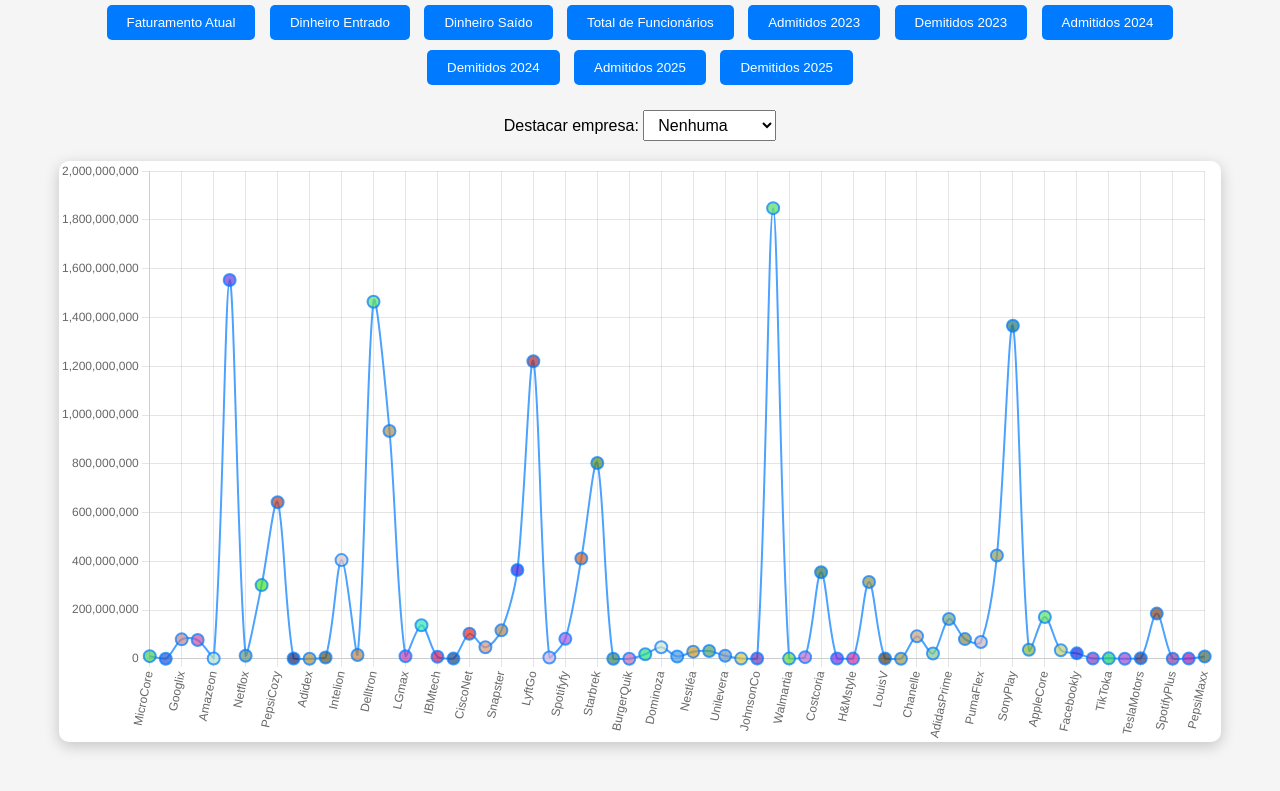
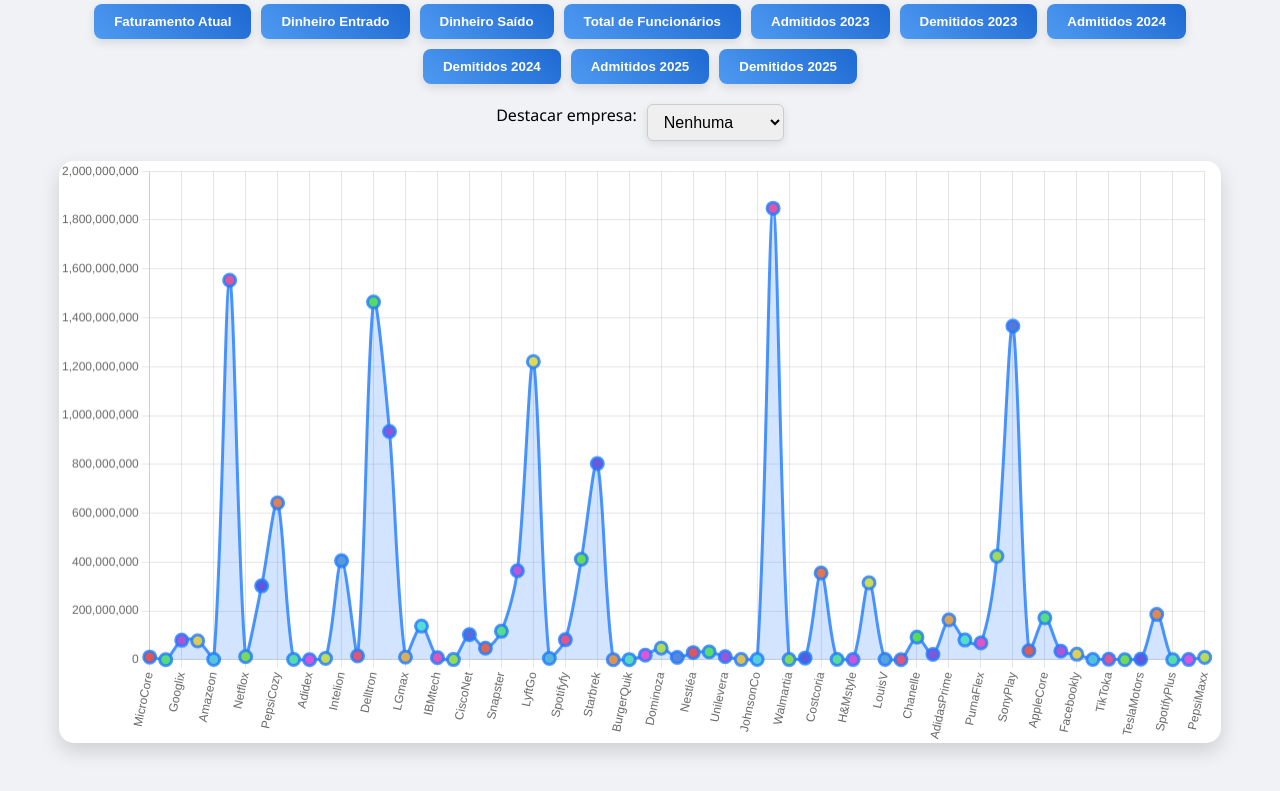
Before and after one commit to nicadas/aula-rau, a plain HTML site: page index.html in a window 1280 px wide. Shown: the part 108-899 px from the top of the page. Drawn offline with nearby package versions, Linux system fonts and the light colour scheme.

Commit message:
Update index.html

```diff
--- a/index.html
+++ b/index.html
@@ -6,40 +6,51 @@
 <title>Gráfico Dinâmico de Empresas</title>
 <style>
   body {
-    font-family: Arial, sans-serif;
-    background: #f5f5f5;
+    font-family: 'Segoe UI', Tahoma, Geneva, Verdana, sans-serif;
+    background: #f0f2f5;
     text-align: center;
     padding: 20px;
   }
   h1 {
-    color: #333;
+    color: #222;
+    margin-bottom: 15px;
   }
   canvas {
     background: #fff;
-    border-radius: 10px;
-    box-shadow: 0px 4px 15px rgba(0,0,0,0.2);
+    border-radius: 15px;
+    box-shadow: 0px 8px 20px rgba(0,0,0,0.15);
     max-width: 95%;
     margin: 20px auto;
   }
   .buttons, .dropdown {
     margin: 20px;
+    display: flex;
+    flex-wrap: wrap;
+    justify-content: center;
+    gap: 10px;
   }
   button {
-    margin: 5px;
     padding: 10px 20px;
     border: none;
-    border-radius: 5px;
-    background: #007BFF;
+    border-radius: 8px;
+    background: linear-gradient(45deg, #4e9af1, #1e69d2);
     color: white;
     cursor: pointer;
+    font-weight: 600;
     transition: 0.3s;
+    box-shadow: 0px 4px 10px rgba(0,0,0,0.1);
   }
   button:hover {
-    background: #0056b3;
+    background: linear-gradient(45deg, #1e69d2, #4e9af1);
+    transform: translateY(-2px);
   }
   select {
-    padding: 5px 10px;
+    padding: 8px 12px;
     font-size: 16px;
+    border-radius: 6px;
+    border: 1px solid #ccc;
+    outline: none;
+    box-shadow: 0px 3px 8px rgba(0,0,0,0.1);
   }
 </style>
 </head>
@@ -78,7 +89,7 @@
 // Função para carregar os dados do TXT
 async function loadData() {
     try {
-        const response = await fetch('companies_data_selected.txt'); // TXT deve estar na mesma pasta
+        const response = await fetch('companies_data_selected.txt');
         if (!response.ok) throw new Error('Erro ao carregar o arquivo TXT.');
         const text = await response.text();
         const lines = text.trim().split('\n');
@@ -112,15 +123,13 @@
   });
 }
 
-// Cores aleatórias para os pontos
-function getRandomColor() {
-  const r = Math.floor(Math.random()*200)+30;
-  const g = Math.floor(Math.random()*200)+30;
-  const b = Math.floor(Math.random()*200)+30;
-  return `rgba(${r},${g},${b},0.7)`;
+// Paleta de cores suaves
+function getSoftColor(index) {
+  const hue = (index * 137.508) % 360; // Distribuição de cores uniforme
+  return `hsl(${hue}, 65%, 60%)`;
 }
 
-// Cria o gráfico com uma linha para todos os pontos
+// Cria o gráfico
 function createChart(metric) {
   const ctx = document.getElementById('companyChart').getContext('2d');
   if(chart) chart.destroy();
@@ -132,13 +141,13 @@
       datasets: [{
         label: metric,
         data: companies.map(c => c[metric]),
-        borderColor: 'rgba(0,123,255,0.7)',
-        backgroundColor: 'transparent',
-        fill: false,
+        borderColor: 'rgba(30,123,255,0.8)',
+        backgroundColor: 'rgba(30,123,255,0.2)',
+        fill: true,
         tension: 0.3,
         pointRadius: 6,
-        pointBackgroundColor: companies.map(() => getRandomColor()),
-        borderWidth: 2
+        pointBackgroundColor: companies.map((c, i) => getSoftColor(i)),
+        borderWidth: 3
       }]
     },
     options: {
@@ -147,29 +156,34 @@
       plugins: {
         legend: { display: false },
         tooltip: {
+          backgroundColor: '#fff',
+          titleColor: '#333',
+          bodyColor: '#000',
+          borderColor: '#ccc',
+          borderWidth: 1,
           callbacks: {
             label: function(context) {
-              return context.label + ': ' + context.parsed.y;
+              return context.label + ': ' + context.parsed.y.toLocaleString();
             }
           }
         }
       },
       scales: {
         x: { ticks: { maxRotation: 90, minRotation: 45 } },
-        y: { beginAtZero: true }
+        y: { beginAtZero: true, ticks: { callback: value => value.toLocaleString() } }
       }
     }
   });
 }
 
-// Atualiza o gráfico com a métrica selecionada
+// Atualiza a métrica
 function updateChart(metric) {
   currentMetric = metric;
   createChart(currentMetric);
   highlightCompany();
 }
 
-// Destaca a empresa selecionada no dropdown
+// Destaca a empresa selecionada
 function highlightCompany() {
   const select = document.getElementById('companySelect');
   const selected = select.value;
@@ -178,7 +192,7 @@
     (selected !== 'none' && c.name === selected) ? 'red' : 'rgba(0,0,0,0)'
   );
   chart.data.datasets[0].pointBorderWidth = companies.map(c =>
-    (selected !== 'none' && c.name === selected) ? 4 : 0
+    (selected !== 'none' && c.name === selected) ? 5 : 0
   );
   chart.update();
 }
```
